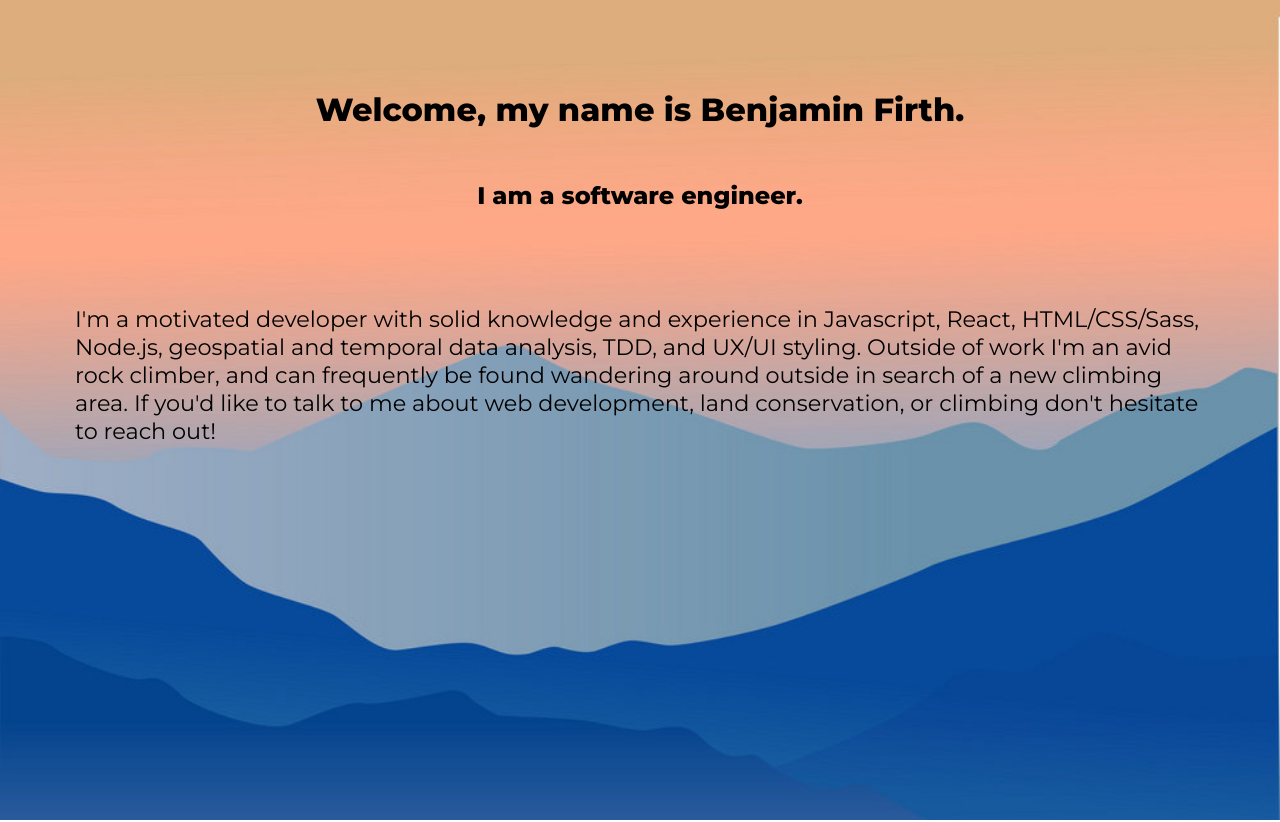
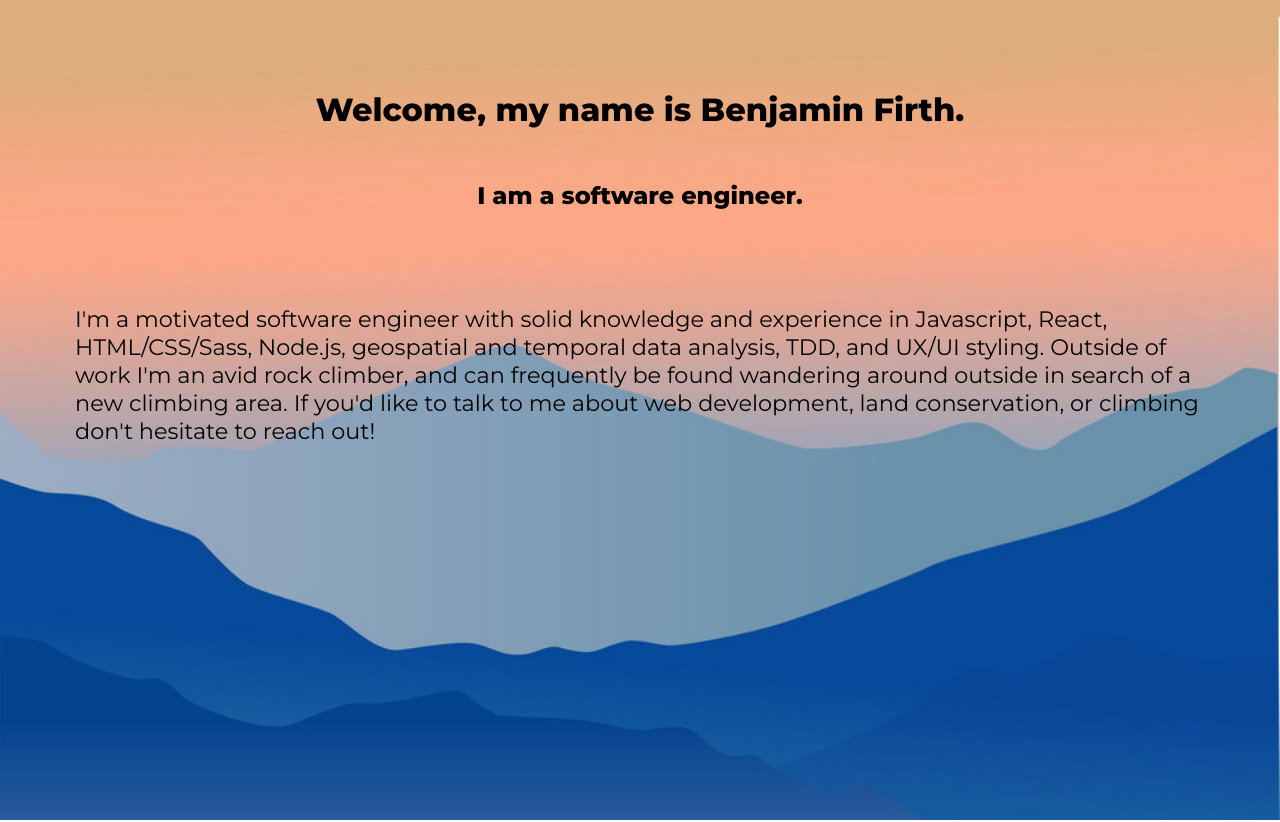
Before and after one commit to benjamin-firth/professional-website, a React (Create React App) app: page / in a window 1280 px wide. Shown: the top 822 px of the page. Built offline with nearby package versions, Linux system fonts and the light colour scheme.

Commit message:
Change intro text

```diff
--- a/src/components/Intro/Intro.js
+++ b/src/components/Intro/Intro.js
@@ -9,7 +9,7 @@ const Intro = () => {
     <StyledIntro>
       <h1>Welcome, my name is Benjamin Firth.</h1>
       <h2>I am a software engineer.</h2>
-      <p>I'm a motivated developer with solid knowledge and experience in Javascript, React, HTML/CSS/Sass, Node.js, geospatial and temporal data analysis, TDD, and UX/UI styling. Outside of work I'm an avid rock climber, and can frequently be found wandering around outside in search of a new climbing area. If you'd like to talk to me about web development, land conservation, or climbing don't hesitate to reach out! </p>
+      <p>I'm a motivated software engineer with solid knowledge and experience in Javascript, React, HTML/CSS/Sass, Node.js, geospatial and temporal data analysis, TDD, and UX/UI styling. Outside of work I'm an avid rock climber, and can frequently be found wandering around outside in search of a new climbing area. If you'd like to talk to me about web development, land conservation, or climbing don't hesitate to reach out! </p>
     </StyledIntro>
   );
 };
```
